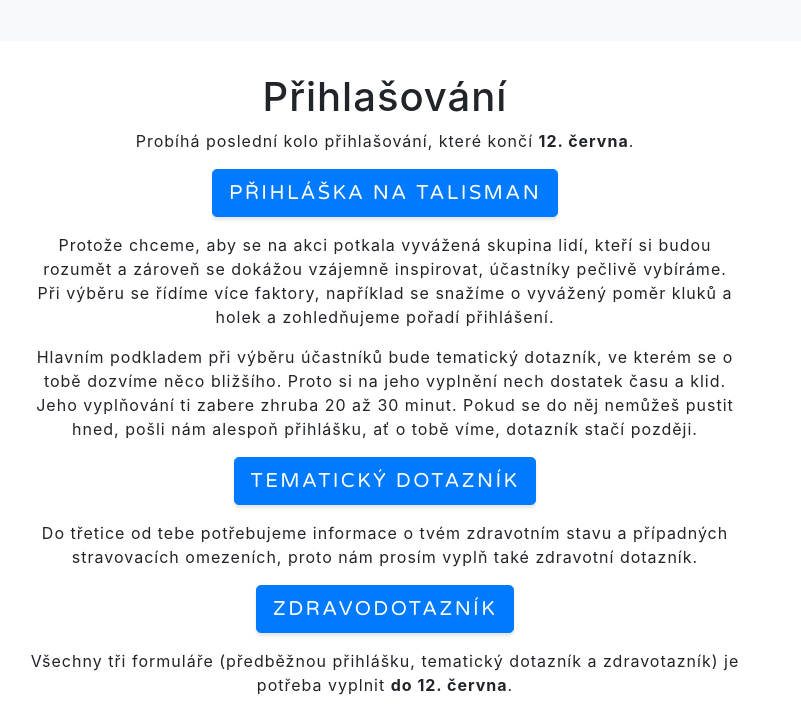
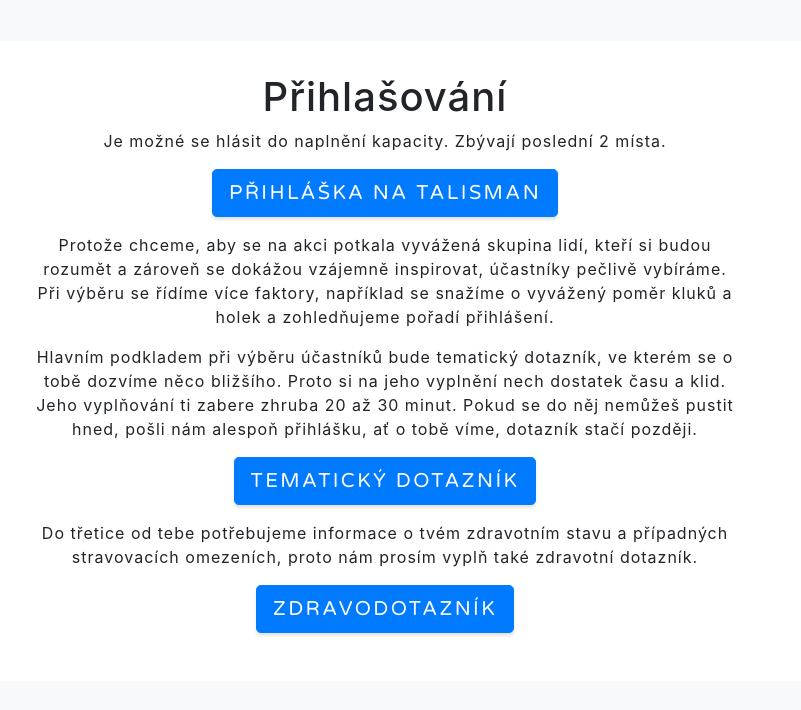
Before and after one commit to effa/zazitkovka-web, a website with bundled scripts: page index.html in a window 1280 px wide. Shown: the part 3180-3890 px from the top of the page, without its empty margins (255-1056 px from the left). Built offline with nearby package versions, Linux system fonts and the light colour scheme.

Commit message:
Update registration info

```diff
--- a/index.html
+++ b/index.html
@@ -197,9 +197,10 @@ je zážitková akce pro mladé dospělé na téma štěstí. Celých osm dnů v
             <h1>Přihlašování</h1>
 
             <p>
-            <!--Přihlašování na akci za sníženou cenu běží <b>do 5. května</b>.-->
+            <!-- Přihlašování na akci za sníženou cenu běží <b>do 5. května</b>.-->
             <!-- Probíhá druhé kolo přihlašování, které končí <b>25. května</b>.-->
-            Probíhá poslední kolo přihlašování, které končí <b>12. června</b>.
+            <!-- Probíhá poslední kolo přihlašování, které končí <b>12. června</b>.-->
+            Je možné se hlásit do naplnění kapacity. Zbývají poslední 2 místa.
             </p>
             <p>
               <a href="https://forms.gle/1K2fVPrUz5d5neFq6"
@@ -259,10 +260,12 @@ je zážitková akce pro mladé dospělé na téma štěstí. Celých osm dnů v
               </a>
             </p>
 
+            <!--
             <p>
               Všechny tři formuláře (předběžnou přihlášku, tematický dotazník a zdravotazník)
               je potřeba vyplnit <b>do 12. června</b>.
             </p>
+            -->
 
             <!--
             <p>
```
